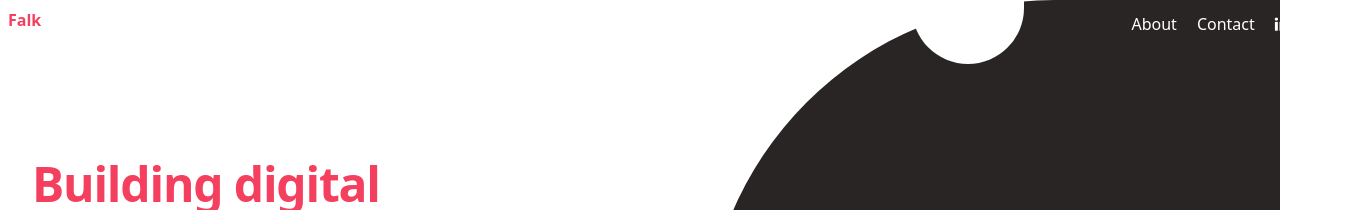
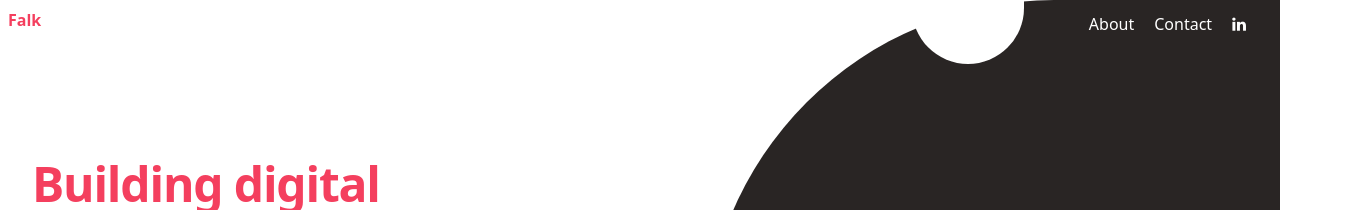
Before and after one commit to Shubhras/portfolio-react, a React (Create React App) app: page / in a window 1280 px wide. Shown: the top 210 px of the page, 1368 px wide, since content can reach past the window. Built offline with nearby package versions, Linux system fonts and the light colour scheme.

Commit message:
scroolling remove

```diff
--- a/src/components/Header/Menu.js
+++ b/src/components/Header/Menu.js
@@ -5,7 +5,7 @@ const Menu = () => {
   return (<>
 
 
-    <div className=" text-rose-500 flex justify-between p-2 ">
+    <div className=" text-rose-500 inline-flex justify-between p-2 w-5/6	">
       <div className='font-semibold'>
         {/* <h1>Falk</h1> */}
         <NavLink
@@ -18,7 +18,7 @@ const Menu = () => {
           </NavLink>
       </div>
 
-      <div className="flex text-white w-[25%] -mt-2.5 -mr-24 -mb-32 rounded-ss-lg justify-center p-3.5	z-10">
+      <div className="flex text-white w-[25%] -mt-2.5 -mr-60 -mb-32 rounded-ss-lg justify-center p-3.5	z-10">
         {/* <div className="mr-5">
       <NavLink
       to="/"
--- a/src/components/RecentProjects/ProjectCard.js
+++ b/src/components/RecentProjects/ProjectCard.js
@@ -23,7 +23,7 @@ const ProjectCard = ({ item }) => {
           </div>
           <div className="mt-8 text-left font-mono"id="card-P-2">
             <p className="text-black">Serotoned-01</p>
-            <a href="ReactResumeDownload.pdf" className="inline-block rounded-md border border-transparent bg-rose-500 px-8 py-3 text-center font-medium text-white hover:bg-rose-500 mt-8 font-mono"id="card-btn-2" >
+            <a href="" className="inline-block rounded-md border border-transparent bg-rose-500 px-8 py-3 text-center font-medium text-white hover:bg-rose-500 mt-8 font-mono"id="card-btn-2" >
             View Project
             </a>
           </div>
```
